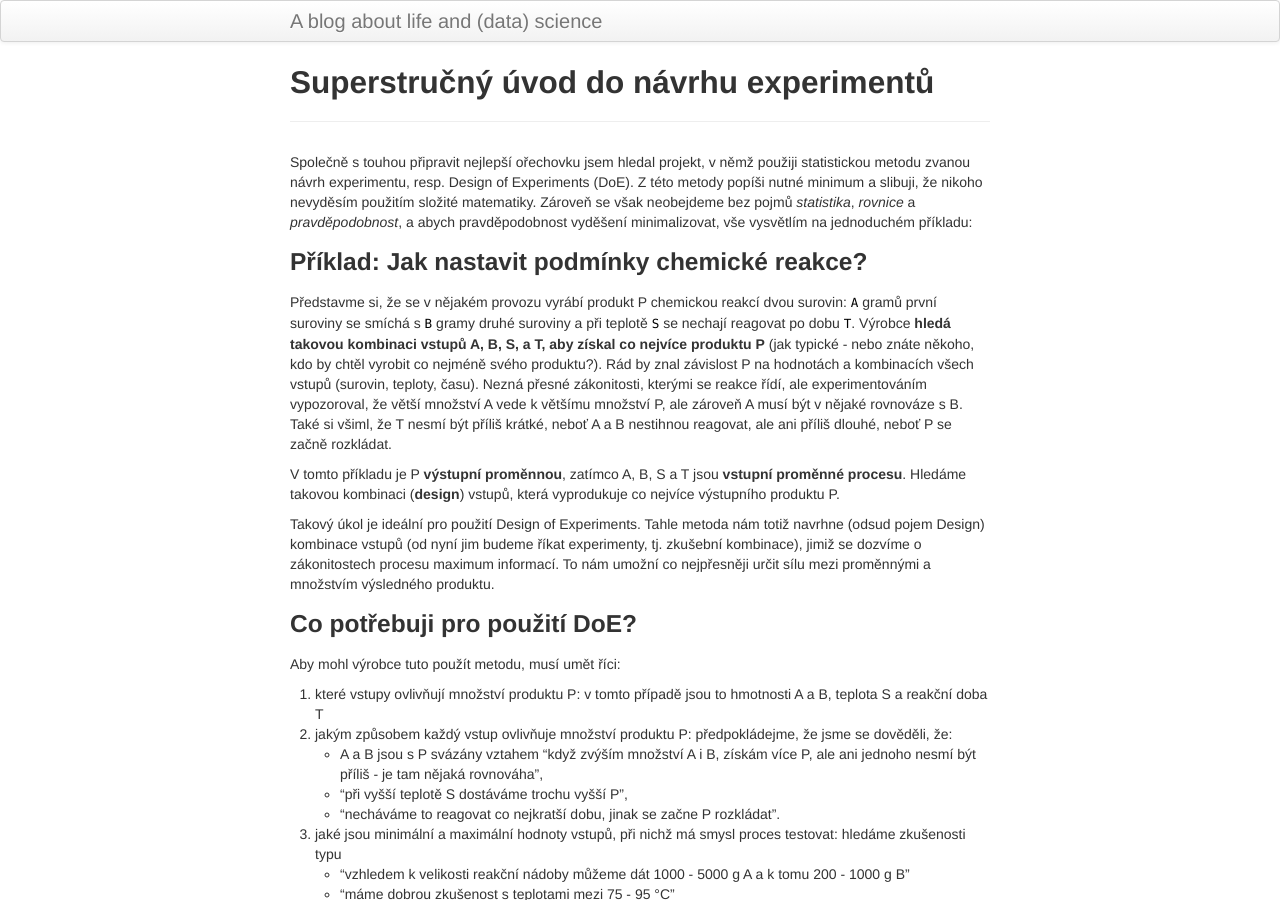
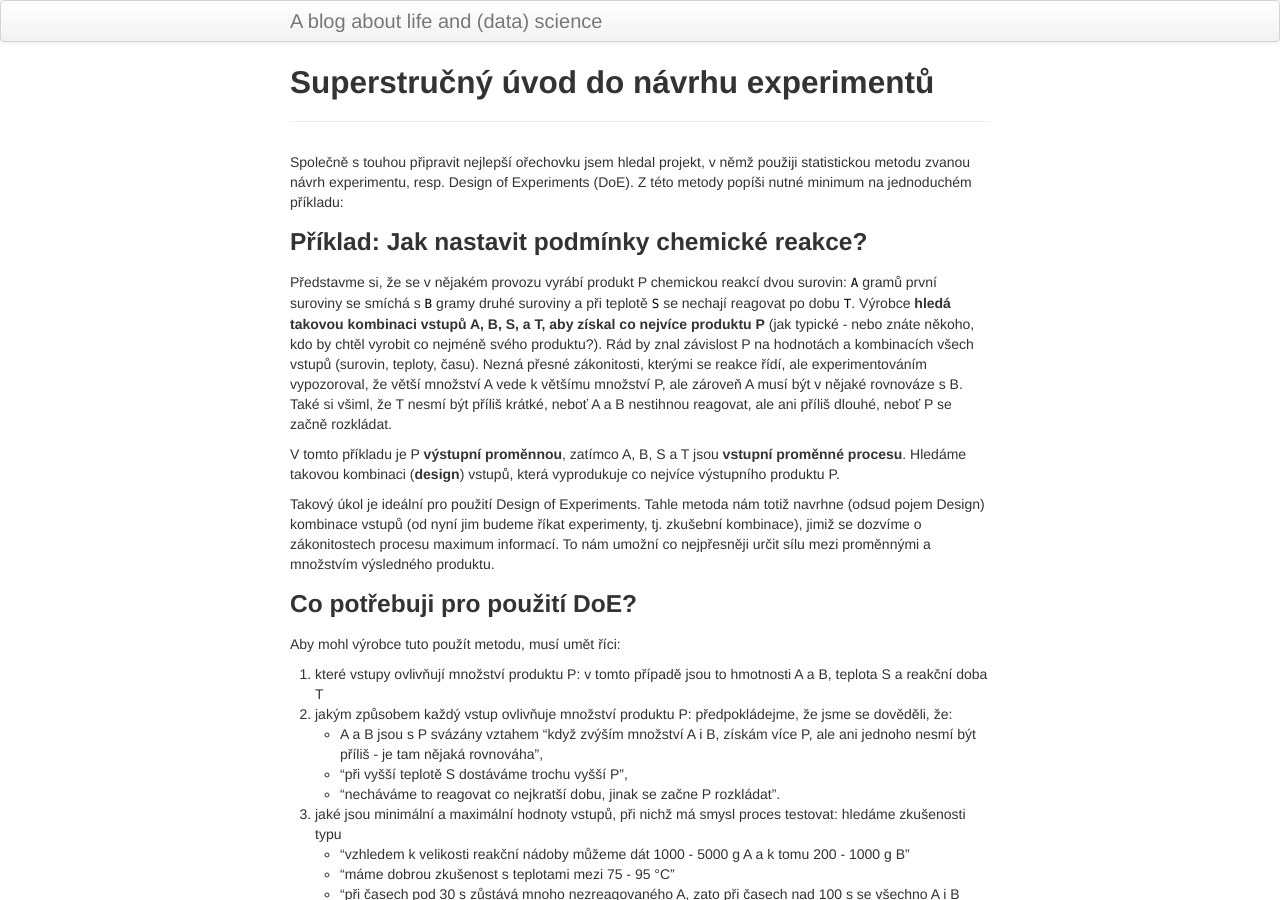
Before and after one commit to vojtech-filipec/vojtech-filipec.github.io, a Jekyll site: the page built from pages/orechovka2.md, in a window 1280 px wide and 900 px high. Built offline with Jekyll 4.4.1, drawn with Linux system fonts in a browser that asks for light colours.

Commit message:
Update orechovka2.md

```diff
--- a/pages/orechovka2.md
+++ b/pages/orechovka2.md
@@ -4,7 +4,7 @@ title: Superstručný úvod do návrhu experimentů
 description: Jaké kombinace zkoušet?
 ---
 
-Společně s touhou připravit nejlepší ořechovku jsem hledal projekt, v němž použiji statistickou metodu zvanou návrh experimentu, resp. Design of Experiments (DoE). Z této metody popíši nutné minimum a slibuji, že nikoho nevyděsím použitím složité matematiky. Zároveň se však neobejdeme bez pojmů _statistika_, _rovnice_ a _pravděpodobnost_, a abych pravděpodobnost vyděšení minimalizovat, vše vysvětlím na jednoduchém příkladu:
+Společně s touhou připravit nejlepší ořechovku jsem hledal projekt, v němž použiji statistickou metodu zvanou návrh experimentu, resp. Design of Experiments (DoE). Z této metody popíši nutné minimum na jednoduchém příkladu:
 
 ### Příklad: Jak nastavit podmínky chemické reakce?
 Představme si, že se v nějakém provozu vyrábí produkt P chemickou reakcí dvou surovin: `A` gramů první suroviny se smíchá s `B` gramy druhé suroviny a při teplotě `S` se nechají reagovat po dobu `T`. Výrobce **hledá takovou kombinaci vstupů A, B, S, a T, aby získal co nejvíce produktu P** (jak typické - nebo znáte někoho, kdo by chtěl vyrobit co nejméně svého produktu?). Rád by znal závislost P na hodnotách a kombinacích všech vstupů (surovin, teploty, času). Nezná přesné zákonitosti, kterými se reakce řídí, ale experimentováním vypozoroval, že větší množství A vede k většímu množství P, ale zároveň A musí být v nějaké rovnováze s B. Také si všiml, že T nesmí být příliš krátké, neboť A a B nestihnou reagovat, ale ani příliš dlouhé, neboť P se začně rozkládat.
```
